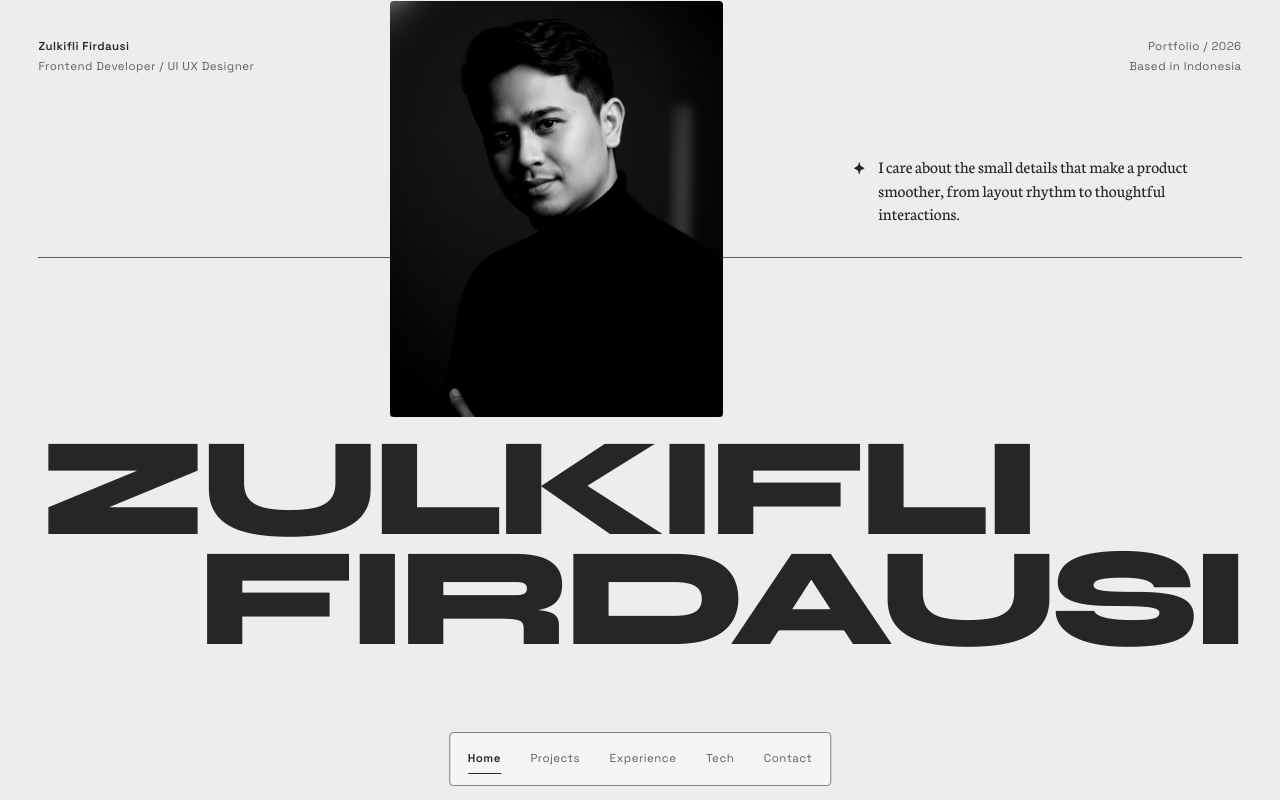
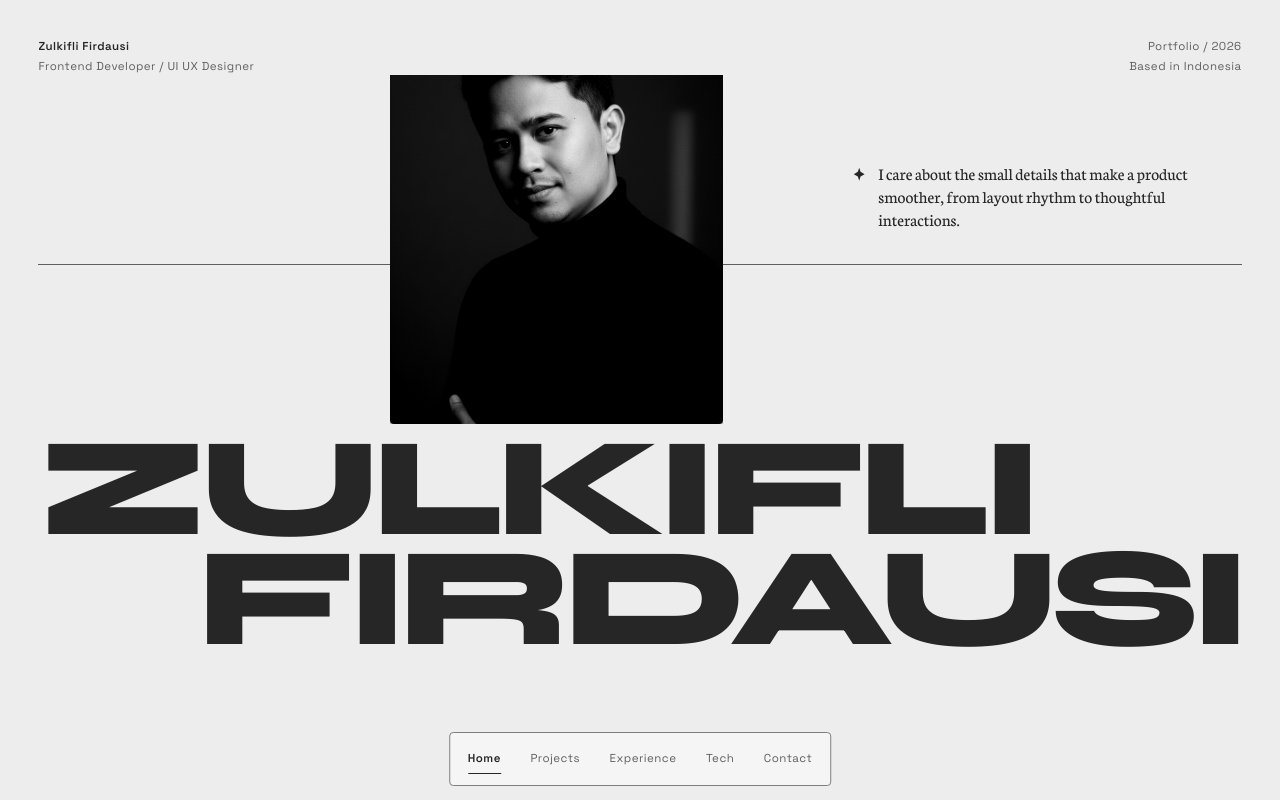
Before and after one commit to Zulkifli70/portofolio-new, a React (Vite) app: page / in a window 1280 px wide. Built offline with nearby package versions, Linux system fonts and the light colour scheme.

Commit message:
Pindahkan header dari home.jsx ke App.jsx agar semua page ada.

```diff
--- a/src/App.css
+++ b/src/App.css
@@ -303,10 +303,15 @@ a {
 }
 
 .home-top {
+  flex: 0 0 auto;
   display: flex;
   justify-content: space-between;
   align-items: flex-start;
   gap: 1rem;
+  padding: var(--pad) var(--pad) 0;
+  padding-top: calc(var(--pad) + env(safe-area-inset-top));
+  padding-right: calc(var(--pad) + env(safe-area-inset-right));
+  padding-left: calc(var(--pad) + env(safe-area-inset-left));
   font-size: 0.72rem;
   letter-spacing: 0.04em;
   color: var(--muted);
@@ -325,7 +330,9 @@ a {
 }
 
 .home-meta {
+  flex: 0 0 auto;
   text-align: right;
+  white-space: nowrap;
 }
 
 .home-main {
--- a/src/App.jsx
+++ b/src/App.jsx
@@ -204,6 +204,19 @@ export default function App() {
 
   return (
     <div className="app">
+      <header className="home-top">
+        <div className="home-signature">
+          <span className="home-signature-name">Zulkifli Firdausi</span>
+          <span className="home-signature-role">
+            Frontend Developer / UI UX Designer
+          </span>
+        </div>
+
+        <div className="home-meta">
+          <span>Portfolio / {new Date().getFullYear()}</span>
+          <span>Based in Indonesia</span>
+        </div>
+      </header>
       <div className="app-body" ref={bodyRef}>
         <View />
       </div>
--- a/src/views/Contact.jsx
+++ b/src/views/Contact.jsx
@@ -28,7 +28,7 @@ export default function Contact() {
       <div>
         {/* <p className="eyebrow">Contact</p> */}
         <h1 className="view-title" style={{ borderBottom: 0, marginBottom: 0 }}>
-          Let's Connect!.
+          Let's Connect!
         </h1>
       </div>
 
@@ -95,9 +95,9 @@ export default function Contact() {
         </a>
       </div>
 
-      <div className="contact-row">
+      {/* <div className="contact-row">
         <span>© {new Date().getFullYear()} Zulkifli Firdausi</span>
-      </div>
+      </div> */}
     </div>
   );
 }
--- a/src/views/Home.jsx
+++ b/src/views/Home.jsx
@@ -3,7 +3,7 @@ import { about } from "../data/portfolio";
 export default function Home() {
   return (
     <div className="home">
-      <header className="home-top">
+      {/* <header className="home-top">
         <div className="home-signature">
           <span className="home-signature-name">Zulkifli Firdausi</span>
           <span className="home-signature-role">
@@ -15,7 +15,7 @@ export default function Home() {
           <span>Portfolio / {new Date().getFullYear()}</span>
           <span>Based in Indonesia</span>
         </div>
-      </header>
+      </header> */}
 
       <main className="home-main">
         <div className="home-intro">
```
